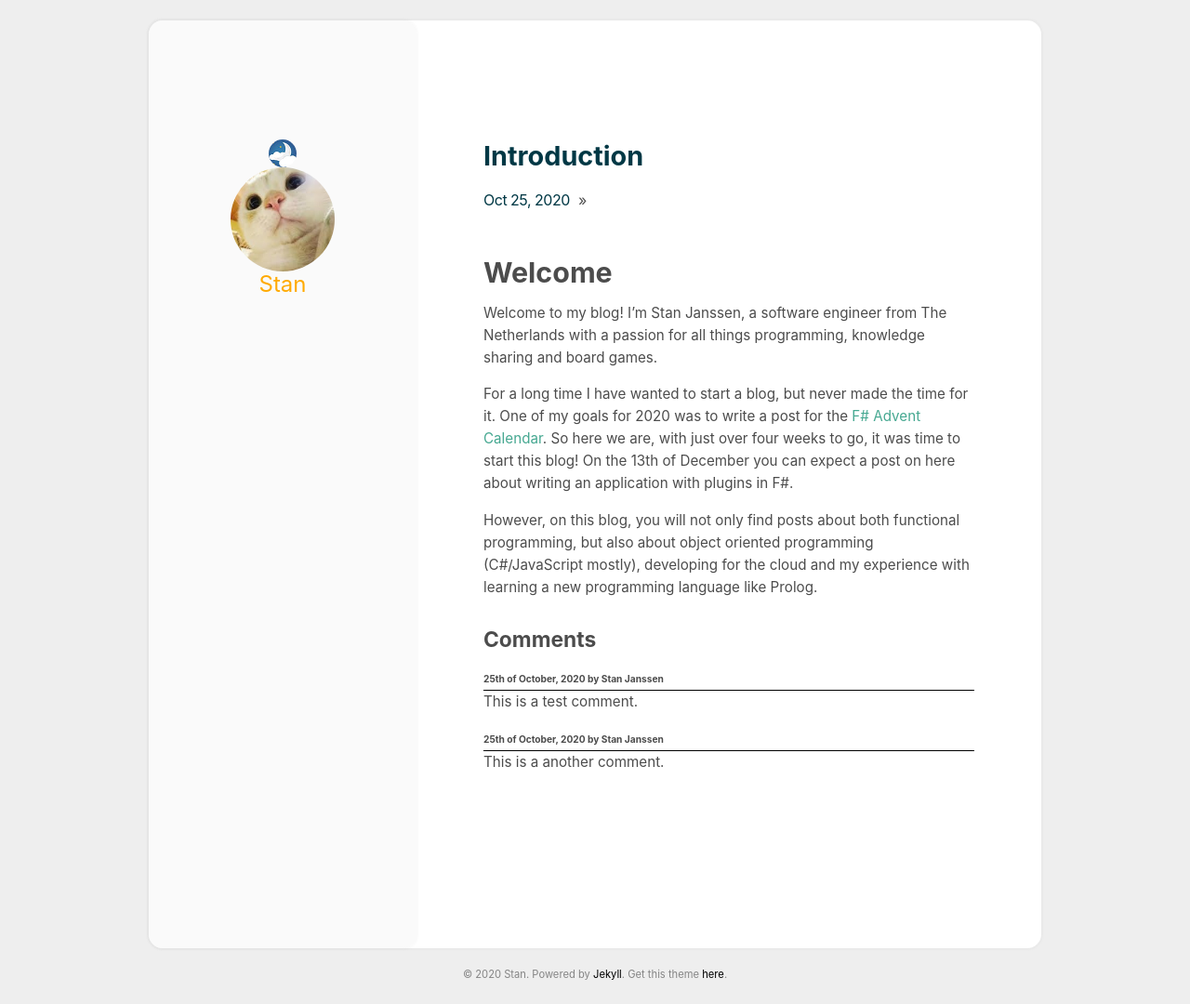
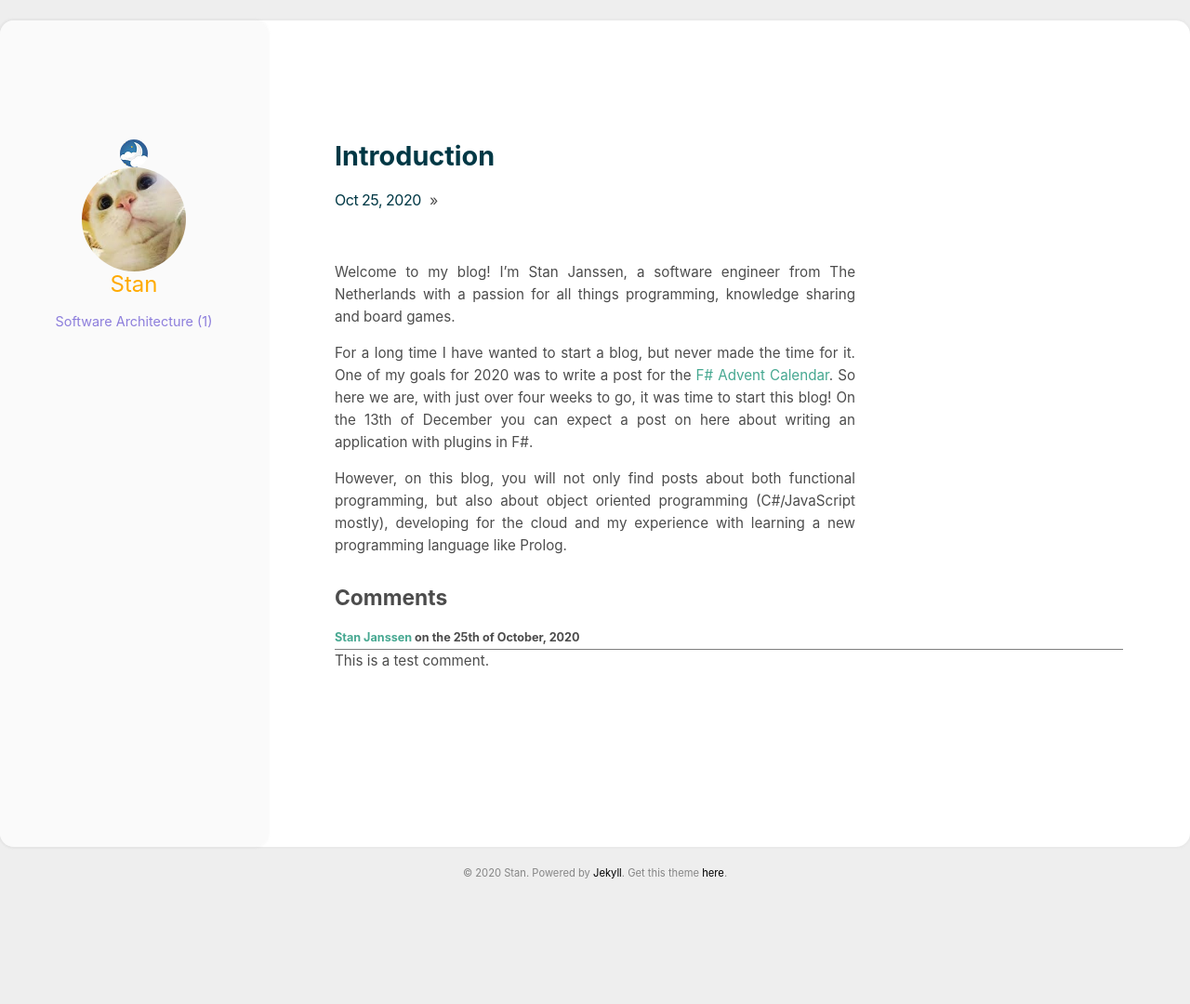
Before and after one commit to janssen-io/janssen-io.github.io, a Jekyll site: the page built from _posts/2020-10-25-Introduction.md, in a window 1280 px wide. Shown: the whole page at 93% size. Built offline with Jekyll 4.4.1, drawn with Linux system fonts in a browser that asks for light colours; after the commit the page ends 972 px from its top, so only the background shows below that.

Commit message:
First post + minor tweaks

```diff
--- a/_posts/2020-10-25-Introduction.md
+++ b/_posts/2020-10-25-Introduction.md
@@ -3,7 +3,6 @@ layout: post
 title: "Introduction"
 ---
 
-# Welcome
 Welcome to my blog! I'm Stan Janssen, a software engineer from The Netherlands with a passion for all things programming, knowledge sharing and board games.
 
 For a long time I have wanted to start a blog, but never made the time for it. One of my goals for 2020 was to write a post for the [F# Advent Calendar](https://sergeytihon.com/2020/10/22/f-advent-calendar-in-english-2020/). So here we are, with just over four weeks to go, it was time to start this blog! On the 13th of December you can expect a post on here about writing an application with plugins in F#.
@@ -11,8 +10,5 @@ For a long time I have wanted to start a blog, but never made the time for it. O
 However, on this blog, you will not only find posts about both functional programming, but also about object oriented programming (C#/JavaScript mostly), developing for the cloud and my experience with learning a new programming language like Prolog.
 
 ## Comments
-###### 25th of October, 2020 by Stan Janssen
+##### [Stan Janssen](https://github.com/janssen-io) on the 25th of October, 2020
 This is a test comment.
-
-###### 25th of October, 2020 by Stan Janssen
-This is a another comment.
--- a/assets/css/main.scss
+++ b/assets/css/main.scss
@@ -7,16 +7,17 @@
 @import 'flexible';
 
 /* Comments */
-h6 {
+h5 {
     margin: 0;
 }
 
-h6 + p {
+h5 + p {
     margin-top: 0;
 }
 
-* + h6 {
-    border-bottom: 1px solid black;
+* + h5 {
+    border-bottom: 1px solid rgba(0, 0, 0, 0.5);
+    box-shadow: 0 1px 0 0 rgba(255, 255, 255, 0.5);
 }
 
 
@@ -165,7 +166,7 @@ img {
     @include breakpoint(medium) {
         margin-left: auto;
         margin-right: auto;
-        max-width: 960px;
+        max-width: 80rem;
         padding-top: 2.5rem;
     }
 
@@ -518,8 +519,9 @@ img {
     color: var(--post_text);
 
     @include breakpoint(medium) {
-        max-width: 33rem;
+        max-width: 100%;
         margin-top: 5rem;
+        padding-right: 4rem;
     }
 
     @include mobile-only {
@@ -593,7 +595,8 @@ img {
     }
 
     p {
-        max-width: 49rem;
+        max-width: 35rem;
+        text-align: justify;
     }
 
     a {
```
Also changed, not shown: _drafts/2020-11-01-Plugin-architecture-in-csharp.md (deleted, +0 -59 lines), _posts/2020-10-25-Plugin-architecture-in-csharp.md (added, +119 -0 lines), _posts/2020-11-01-Mediator-for-Dynamics.md (added, +5 -0 lines).
